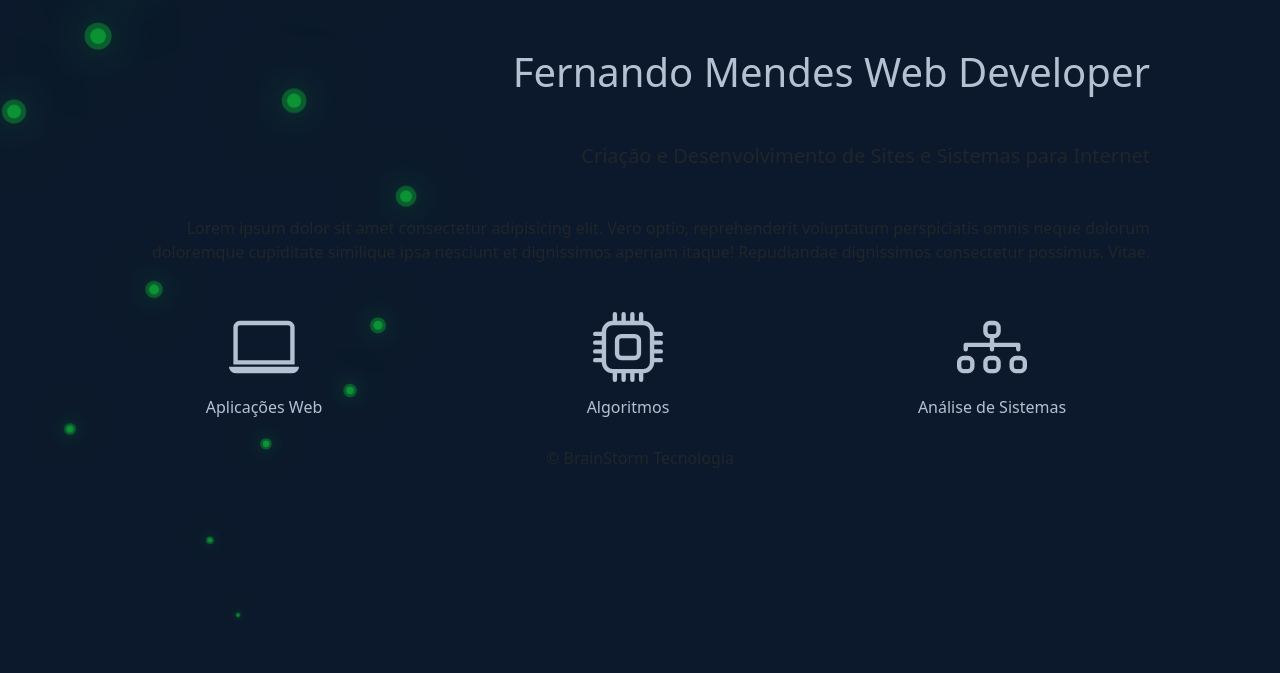
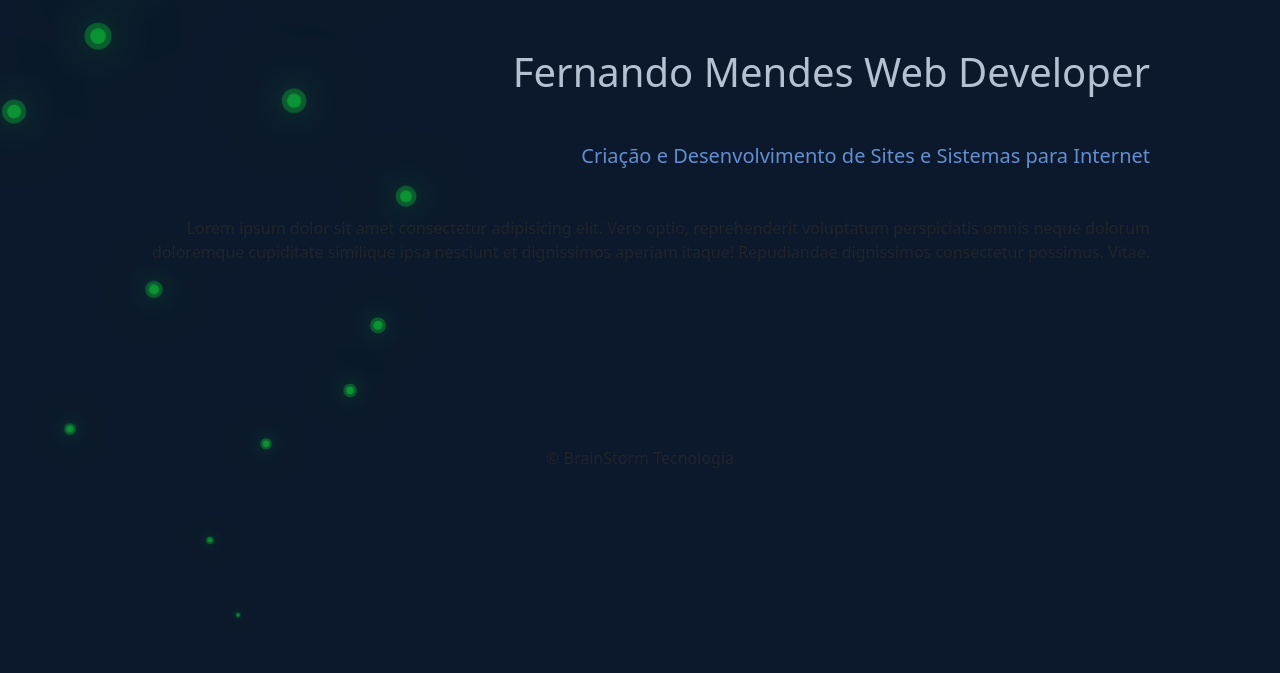
Before and after one commit to Fat83dotcom/MySite, a Django app: template Core/templates/site/index.html in a window 1280 px wide. Shown: the part 70-743 px from the top of the page. Run offline with Django 3.2, Linux system fonts and the light colour scheme; the template is opened without the code that fills it, so the values that code supplies are empty.

Commit message:
Setando os elementos de transição para não aparecer no load.

```diff
--- a/templates/static/css/styleIndex.css
+++ b/templates/static/css/styleIndex.css
@@ -17,6 +17,17 @@ body{
 }
 .index-h1-color {
     color: var(--font-color-light);
+}
+.index-h5-color{
+    color: var(--font-color-content);
+}
+#bubbles{
+    opacity: 0;
+    transition: all 500ms ease-in-out;
+}
+#icons{
+    opacity: 0;
+    transition: all 500ms ease-in-out;
 }
 .conteiner-bubbles {
     position: fixed;
```
